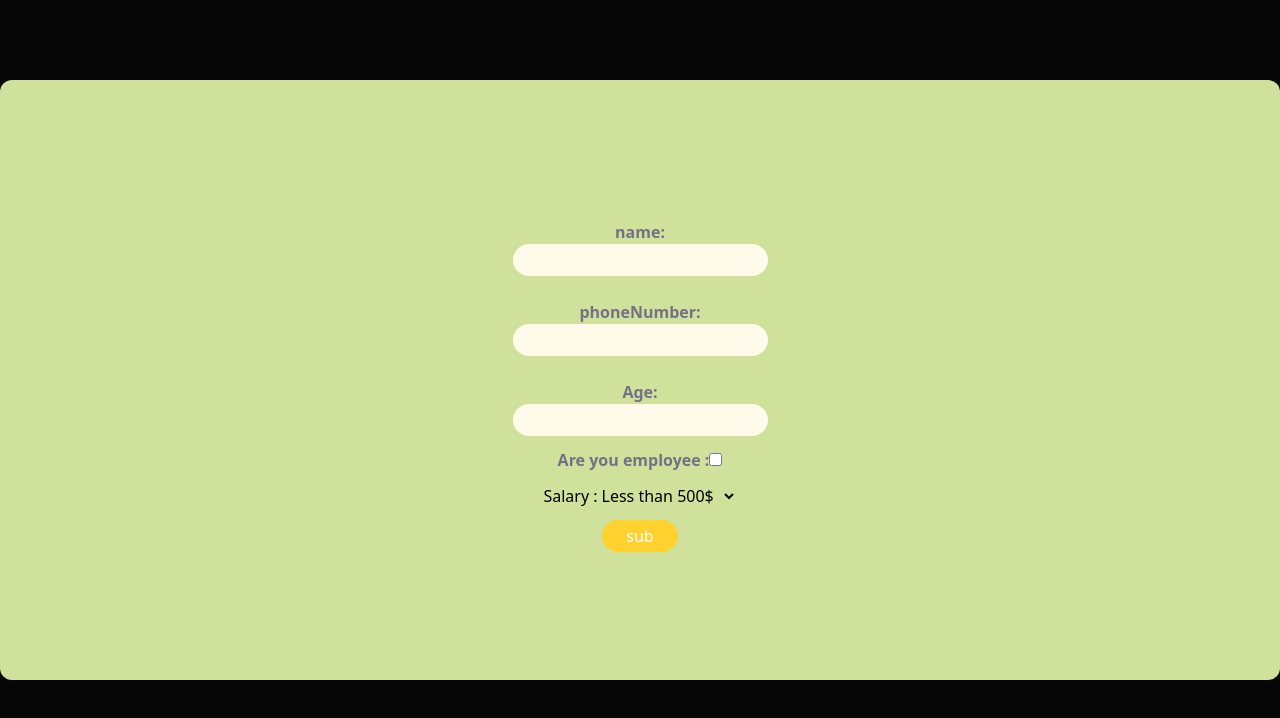
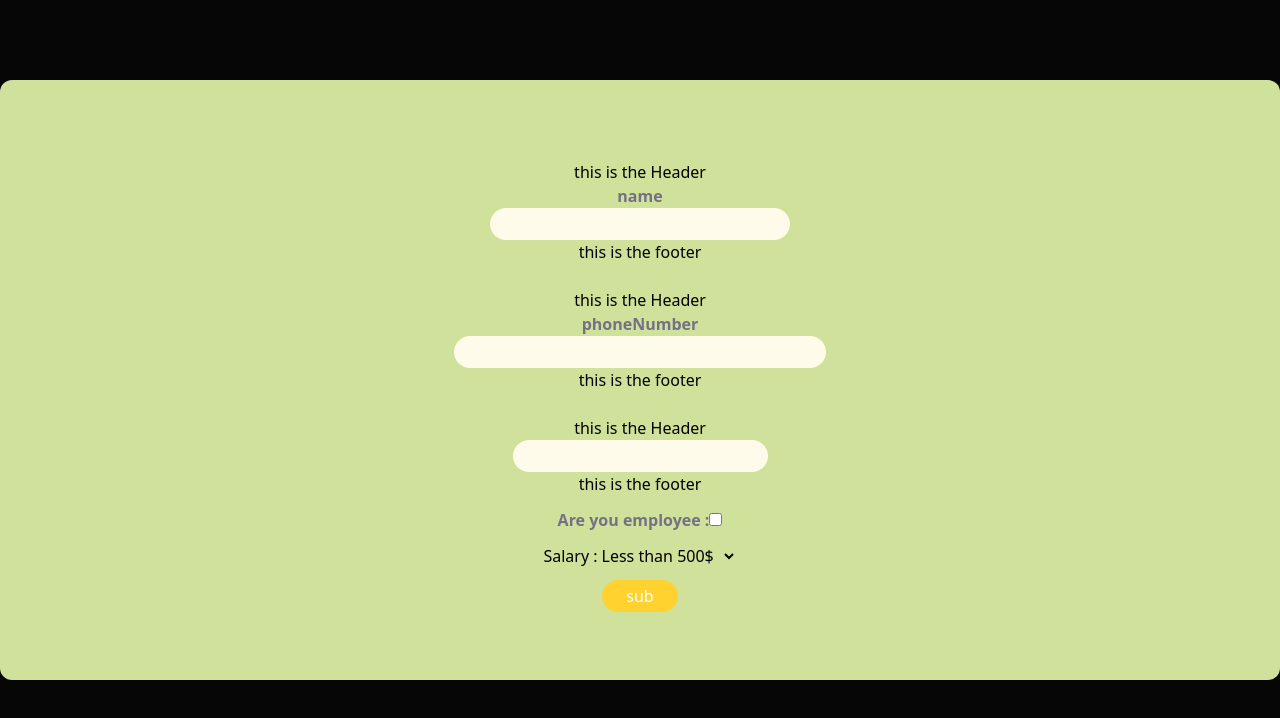
Before and after one commit to rabab003/Loan-Application-Form-TZ, a React (Vite) app: page / in a window 1280 px wide. Shown: the top 718 px of the page. Built offline with nearby package versions, Linux system fonts and the light colour scheme.

Commit message:
48 vid Using (useContext) to Fix The Prop Drilling Issue

```diff
--- a/src/Components/Form.jsx
+++ b/src/Components/Form.jsx
@@ -1,113 +1,8 @@
-// import React, { useState } from 'react'
-// import Modal  from './Modal'
-// import MyInputComponent from './MyInputComponent'
-
-// export default function Form({title}) {
-
-// const [errorMessage,setErrorMessage ] = useState(null)
-// const [showModal ,setShowModal] = useState(false)
-// const [dataForm, setDataForm] = useState({
-//         name: '',
-//         phoneNumber: '',
-//         age: '',
-//         sit: false,
-//         salary: '',
-// });
-
-// const submitActive = dataForm.name == "" || dataForm.age == "" || dataForm.phoneNumber == "";
-
-// function handleFormSubmit(event) {
-//         event.preventDefault();
-//         setErrorMessage(null)
-//         const {age ,phoneNumber} =dataForm;
-//         if(age<18 || age >100){
-//             setErrorMessage("the age is not allowed")
-//         }else if(phoneNumber.length < 10 || phoneNumber.length > 12){
-//         setErrorMessage ("phone is not correct")
-//         }
-//         setShowModal(true)
-// }
-// function handelChecked(eve) {
-//     setDataForm({...dataForm, sit: eve.target.checked});
-// }
-
-// function hideTheModal(){
-//     if(showModal){
-//         setShowModal(false)
-// }
-// }
-
-// return (
-//         <div className='flex items-center justify-center flex-col w-full h-full' onClick={hideTheModal}>
-//             {title}
-//             <form className='flex items-center w-full justify-center flex-col py-12'>
-
-//                 <MyInputComponent handelChange={setDataForm} currentInput={dataForm} value={dataForm.name}/>
-//                 {/* <div className='flex flex-col text-center my-3'>
-//                     <label className='font-semibold text-[#757185]'>Name :</label>
-//                     <input
-//                         value={dataForm.name}
-//                         onChange={(eve) => setDataForm({...dataForm, name: eve.target.value})}
-//                         type="text"
-//                         className='rounded-2xl bg-amber-50 outline-none py-1 px-3'
-//                     />
-//                 </div> */}
-//                 <div className='flex flex-col text-center my-3'>
-//                     <label className='font-semibold text-[#757185]'>Phone Number :</label>
-//                     <input
-//                         value={dataForm.phoneNumber}
-//                         onChange={(eve) => setDataForm({...dataForm, phoneNumber: eve.target.value})}
-//                         type="tel"
-//                         className='rounded-2xl bg-amber-50 outline-none py-1 px-3 w-full'
-//                     />
-//                 </div>
-//                 <div className='flex flex-col text-center my-3'>
-//                     <label className='font-semibold text-[#757185]'>Age :</label>
-//                     <input
-//                         value={dataForm.age}
-//                         onChange={(eve) => setDataForm({...dataForm, age: eve.target.value})}
-//                         type="number"
-//                         className='rounded-2xl bg-amber-50 outline-none py-1 px-3 w-full'
-//                     />
-//                 </div>
-//                 <div>
-//                     <label className='font-semibold text-[#757185]'>Are you employee :</label>
-//                     <input
-//                         name='employee'
-//                         type="checkbox"
-//                         checked={dataForm.sit}
-//                         onChange={handelChecked}
-//                     />
-//                 </div>
-//                 <div className='py-3'>
-//                     <label>Salary :</label>
-//                     <select
-//                         value={dataForm.salary}
-//                         onChange={(eve) => setDataForm({...dataForm, salary: eve.target.value})}
-//                     >
-//                         <option>Less than 500$</option>
-//                         <option>only 500$</option>
-//                         <option>More than 500$</option>
-//                     </select>
-//                 </div>
-//                 <button onClick={handleFormSubmit} className={`text-white py-1 px-6 rounded-2xl
-//                 ${submitActive ? "bg-amber-300": "bg-emerald-500"}`}
-//                 disabled={submitActive} >
-//                     sub
-//                 </button>
-//             </form>
-
-//             <Modal errorMsg={errorMessage} isVisible={showModal}
-//             />
-
-//         </div>
-//     )
-// }
-
-
 import React, { useState } from 'react'
 import Modal  from './Modal'
 import MyInputComponent from './MyInputComponent'
+
+import { LoanInputContext } from './LoanFormInputText'
 
 export default function Form() {
 
@@ -162,18 +57,28 @@ function hideTheModal(){
 
 return (
         <div className='flex items-center justify-center flex-col w-full h-full mx-3' onClick={hideTheModal}>
-
             <form className='flex items-center w-full justify-center flex-col py-12'>
 
-                <MyInputComponent
-                inputName="name:"
-                handelChange={handelCheckNameInput}
-                value={dataForm.name}/>
 
-                <MyInputComponent
-                inputName="phoneNumber:"
-                handelChange={handelCheckMobileNumberInput}
-                value={dataForm.phoneNumber}/>
+
+                <LoanInputContext.Provider value={{
+                    value: LoanInputContext.name,
+                    handleChange:handelCheckNameInput,
+                    labelTitle:"name"
+                }}>
+                <MyInputComponent/>
+                </LoanInputContext.Provider>
+
+
+
+                <LoanInputContext.Provider value={{
+                    value:LoanInputContext.phoneNumber,
+                    handleChange:handelCheckMobileNumberInput,
+                    labelTitle:"phoneNumber"
+                }}>
+               <MyInputComponent/>
+            </LoanInputContext.Provider>
+
 
                 <MyInputComponent inputName="Age:"
                 value={dataForm.age} handelChange={handelCheckAgeInput}
--- /dev/null
+++ b/src/Components/LoanFormInputText.jsx
@@ -0,0 +1,3 @@
+import { createContext } from "react";
+
+export let LoanInputContext = createContext({labelTitle: "", handleChange:null, inputValue: null})
--- a/src/Components/MyInputComponent.jsx
+++ b/src/Components/MyInputComponent.jsx
@@ -1,20 +1,21 @@
 import React from 'react'
+import OnlyInputComp from './OnlyInputComp'
 
 export default function MyInputComponent({value, handelChange, inputName}) {
+
+
   return (
     <>
-<div className='flex flex-col text-center my-3'>
-      <label className='font-semibold text-[#757185]'>{inputName}</label>
-      <input
-          className='rounded-2xl bg-amber-50 outline-none py-1 px-3 w-full'
-          value={value}
-          onChange={(event)=>{
-            console.log(value)
-            handelChange(event.target.value)
-          }}
-        />
-</div>
+   <div className='flex flex-col text-center my-3'>
+      <h2>this is the Header</h2>
 
-    </>
+
+      <OnlyInputComp/>
+
+
+      <h2>this is the footer</h2>
+   </div>
+
+</>
   )
 }
--- /dev/null
+++ b/src/Components/OnlyInputComp.jsx
@@ -0,0 +1,20 @@
+import React from 'react'
+import { useContext } from 'react'
+import { LoanInputContext } from './LoanFormInputText'
+
+export default function OnlyInputComp({value, handelChange, inputName}) {
+  const inputContext = useContext(LoanInputContext)
+
+  return (
+    <div>
+    <label className='font-semibold text-[#757185]'>{inputContext.labelTitle}</label>
+      <input
+          className='rounded-2xl bg-amber-50 outline-none py-1 px-3 w-full'
+          value={inputContext.inputValue}
+          onChange={(event)=>{
+            inputContext.handleChange(event.target.value)
+          }}
+        />
+    </div>
+  )
+}
```
